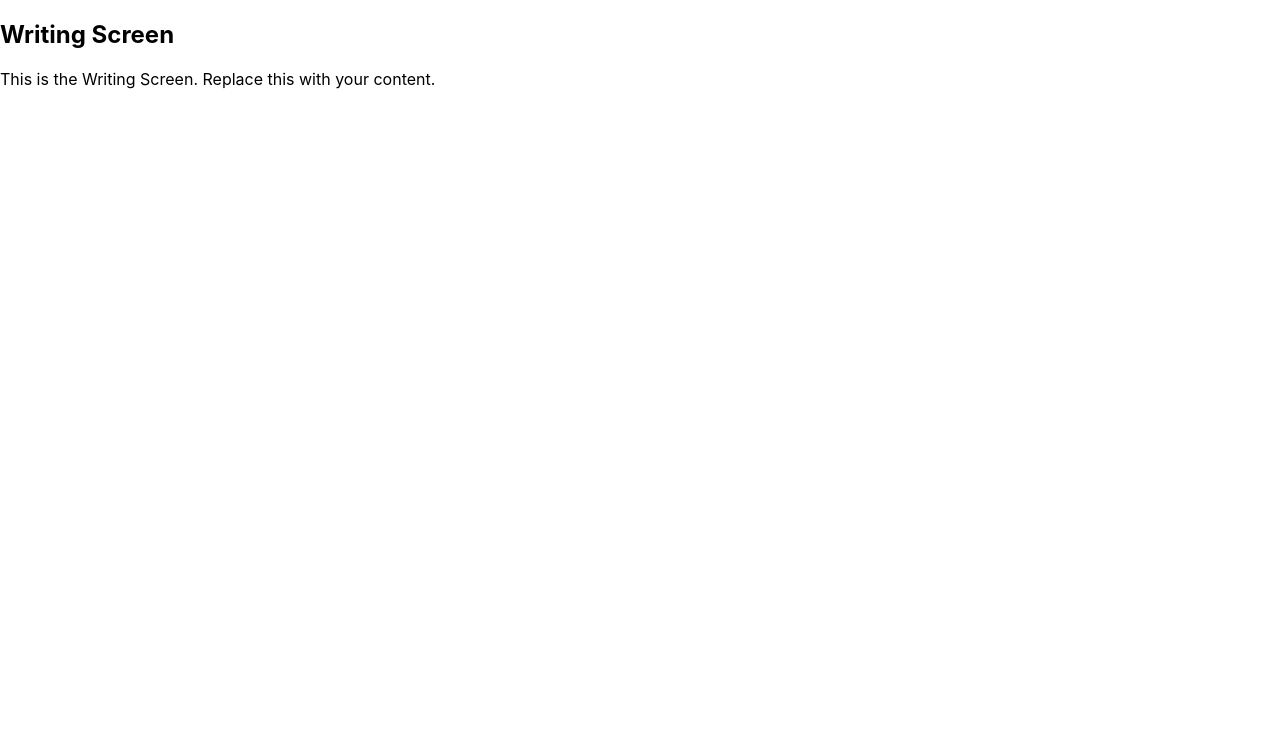
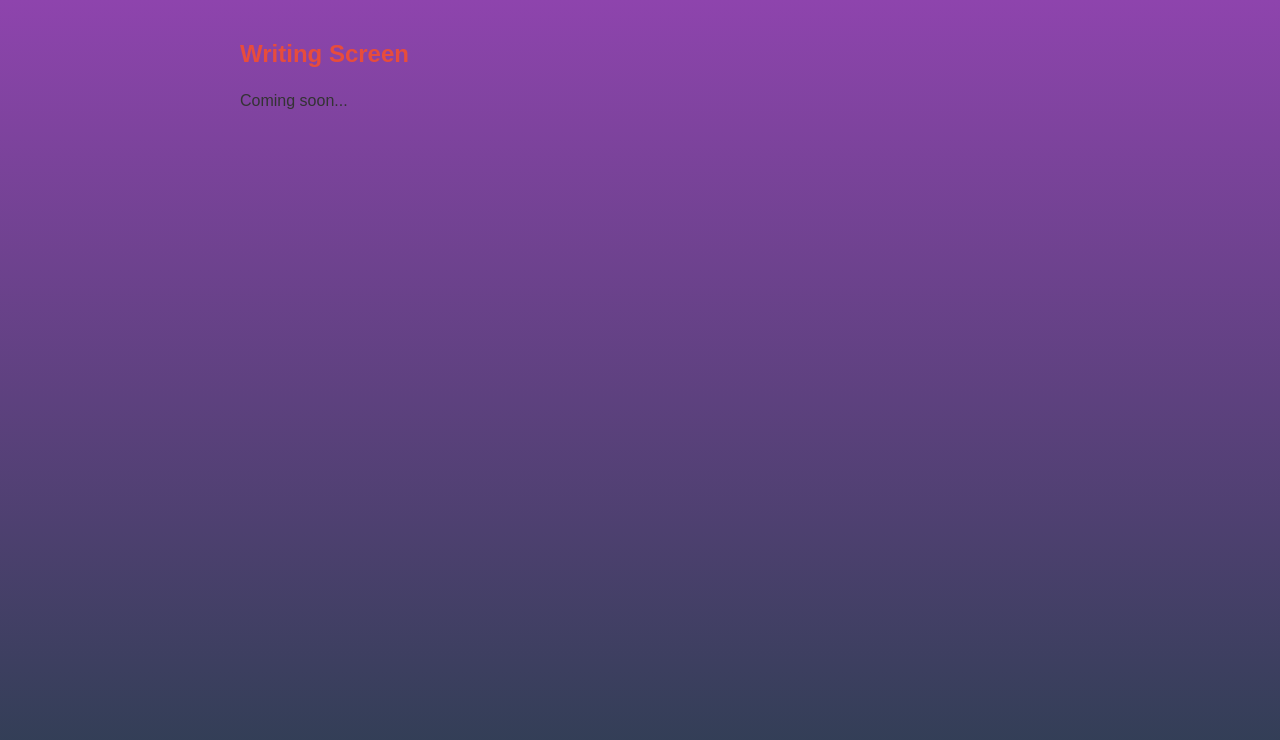
Before and after one commit to shamnadps/yki-testi-web, a React (Create React App) app: page /writing in a window 1280 px wide. Shown: the top 740 px of the page. Built offline with nearby package versions, Linux system fonts and the light colour scheme.

Commit message:
improved styling

```diff
--- a/src/screens/SpeakingSelectionScreen.js
+++ b/src/screens/SpeakingSelectionScreen.js
@@ -1,10 +1,13 @@
+// SpeakingSelectionScreen.js
+
 import React from 'react';
+import './styles/SpeakingSelectionScreen.css'; // Import your CSS file for styling
 
 const SpeakingSelectionScreen = () => {
   return (
-    <div>
-      <h2>Speaking Selection Screen</h2>
-      <p>This is the Speaking Selection Screen. Replace this with your content.</p>
+    <div className="speaking-container">
+      <h2 className="speaking-header">Speaking Content</h2>
+      <p className="speaking-content">Coming soon...</p>
     </div>
   );
 };
--- a/src/screens/VocabularyScreen.js
+++ b/src/screens/VocabularyScreen.js
@@ -1,10 +1,15 @@
+// VocabularyScreen.js
+
 import React from 'react';
+import './styles/VocabularyScreen.css'; // Import your CSS file for styling
 
 const VocabularyScreen = () => {
   return (
-    <div>
-      <h2>Vocabulary Screen</h2>
-      <p>This is the Vocabulary Screen. Replace this with your content.</p>
+    <div className="vocabulary-container">
+      <h2 className="vocabulary-header">Vocabulary Screen</h2>
+      <p className="vocabulary-content">
+        Coming soon...
+      </p>
     </div>
   );
 };
--- a/src/screens/WritingScreen.js
+++ b/src/screens/WritingScreen.js
@@ -1,10 +1,13 @@
+// WritingScreen.js
+
 import React from 'react';
+import './styles/WritingScreen.css'; // Import your CSS file for styling
 
 const WritingScreen = () => {
   return (
-    <div>
-      <h2>Writing Screen</h2>
-      <p>This is the Writing Screen. Replace this with your content.</p>
+    <div className="writing-container">
+      <h2 className="writing-header">Writing Screen</h2>
+      <p className="writing-content">Coming soon...</p>
     </div>
   );
 };
--- a/src/screens/styles/AboutUs.css
+++ b/src/screens/styles/AboutUs.css
@@ -8,7 +8,7 @@
 
   .header {
     font-size: 24px;
-    color: #9161ab;
+    color: #3498db;
     margin-bottom: 20px;
   }
 
--- /dev/null
+++ b/src/screens/styles/SpeakingSelectionScreen.css
@@ -0,0 +1,21 @@
+/* SpeakingSelectionScreen.css */
+
+.speaking-container {
+    max-width: 800px;
+    margin: auto;
+    padding: 20px;
+  }
+
+  .speaking-header {
+    font-size: 24px;
+    color: #27ae60; /* Green color, adjust as needed */
+    margin-bottom: 20px;
+  }
+
+  .speaking-content {
+    font-size: 16px;
+    line-height: 1.6;
+    color: #333;
+  }
+
+  /* Add more styles as needed */
--- a/src/screens/styles/VocabularyListScreen.css
+++ b/src/screens/styles/VocabularyListScreen.css
@@ -22,6 +22,6 @@
 
   .vocabulary-list-container h2 {
     font-size: 20px;
-    color: #9161ab;
+    color: #27ae60;
     margin-bottom: 15px;
   }
--- /dev/null
+++ b/src/screens/styles/VocabularyScreen.css
@@ -0,0 +1,20 @@
+/* VocabularyScreen.css */
+
+.vocabulary-container {
+    max-width: 800px;
+    margin: auto;
+    padding: 20px;
+  }
+
+  .vocabulary-header {
+    font-size: 24px;
+    color: #3498db; /* Blue color, adjust as needed */
+    margin-bottom: 20px;
+  }
+
+  .vocabulary-content {
+    font-size: 16px;
+    line-height: 1.6;
+  }
+
+  /* Add more styles as needed */
--- a/src/screens/styles/WelcomeScreen.css
+++ b/src/screens/styles/WelcomeScreen.css
@@ -1,4 +1,15 @@
 /* WelcomeScreen.css */
+
+html, body {
+  height: 100%;
+  margin: 0;
+  font-family: 'Arial', sans-serif;
+}
+
+body {
+  background: linear-gradient(to bottom, #8e44ad, #2c3e50);
+  color: #fff;
+}
 
 .container {
   max-width: 800px;
@@ -14,7 +25,7 @@
 
 .menu-link {
   text-decoration: none;
-  color: #333;
+  color: #fff;
   font-size: 16px;
   padding: 10px;
   border-radius: 5px;
@@ -22,7 +33,7 @@
 }
 
 .menu-link:hover {
-  background-color: #e6e6e6;
+  background-color: rgba(255, 255, 255, 0.1);
 }
 
 .title-container {
@@ -46,7 +57,7 @@
   flex: 0 0 200px;
   margin: 10px;
   padding: 20px;
-  background-color: #fff;
+  background-color: rgba(255, 255, 255, 0.1); /* Add a subtle background color to the tiles */
   border-radius: 10px;
   cursor: pointer;
   text-align: center;
@@ -55,7 +66,7 @@
 }
 
 .chapter-tile:hover {
-  background-color: #e6e6e6;
+  background-color: rgba(255, 255, 255, 0.2); /* Darken the background color on hover */
 }
 
 .modal-container {
--- /dev/null
+++ b/src/screens/styles/WritingScreen.css
@@ -0,0 +1,21 @@
+/* WritingScreen.css */
+
+.writing-container {
+    max-width: 800px;
+    margin: auto;
+    padding: 20px;
+  }
+
+  .writing-header {
+    font-size: 24px;
+    color: #e74c3c; /* Red color, adjust as needed */
+    margin-bottom: 20px;
+  }
+
+  .writing-content {
+    font-size: 16px;
+    line-height: 1.6;
+    color: #333;
+  }
+
+  /* Add more styles as needed */
```
